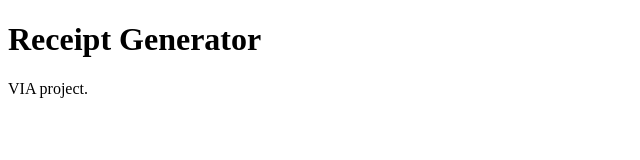
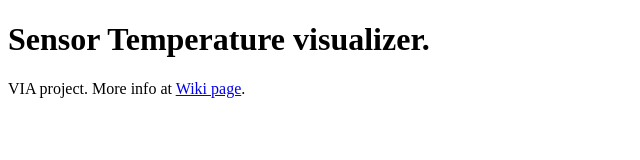
Before and after one commit to pavellu5/receipt-generator, a plain HTML site: page index.html in a window 1280 px wide. Shown: the whole page, without its empty margins (0-640 px from the left). Drawn offline with Linux system fonts and the light colour scheme.

Commit message:
Update index.html

```diff
--- a/index.html
+++ b/index.html
@@ -2,7 +2,7 @@
 <!DOCTYPE html>
 <html>
 <body>
-<h1>Receipt Generator</h1>
-<p>VIA project.</p>
+<h1>Sensor Temperature visualizer.</h1>
+  <p>VIA project. More info at <a href="https://github.com/pavellu5/sensor-temp/wiki">Wiki page</a>.</p>
 </body>
 </html>
```
